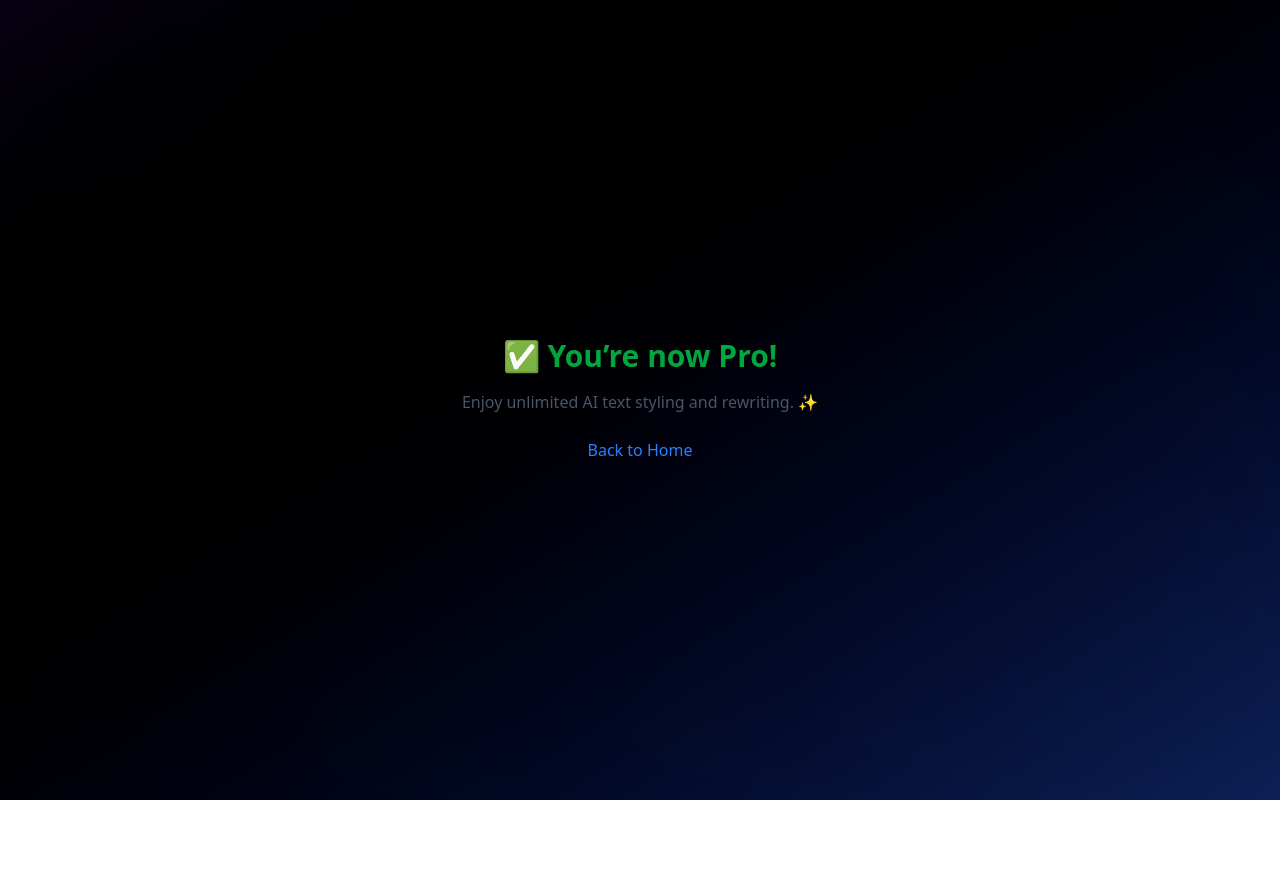
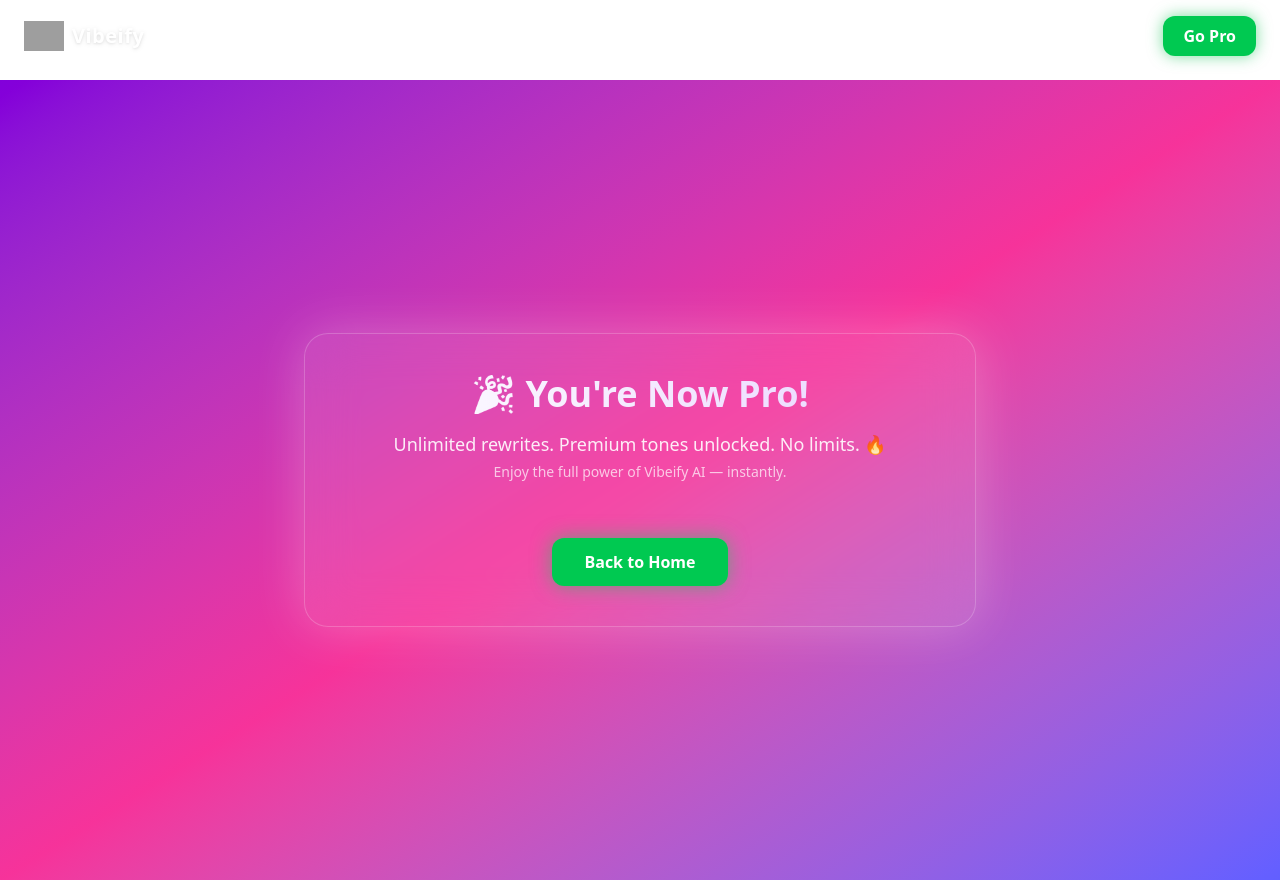
Before and after one commit to FahadRahman-AI/Vibeify-, a Next.js app: page /pro in a window 1280 px wide. Before the commit the page ends 800 px from the top, so only its background shows below. Built offline with nearby package versions, Linux system fonts and the light colour scheme; grey boxes are pictures that could not be loaded.

Commit message:
Added navbar component and updates layout with glass UI

```diff
--- a/app/api/stripe/checkout/route.ts
+++ b/app/api/stripe/checkout/route.ts
@@ -1,40 +1,41 @@
 import { NextResponse } from "next/server";
 import Stripe from "stripe";
 
-const stripeSecretKey = process.env.STRIPE_SECRET_KEY!;
-const priceId = process.env.STRIPE_PRICE_ID!;
-const siteUrl = process.env.NEXT_PUBLIC_SITE_URL!;
-
-if (!stripeSecretKey || !priceId || !siteUrl) {
-  console.error("❌ Missing Stripe environment variables.");
-}
-
-const stripe = new Stripe(stripeSecretKey, {
+const stripe = new Stripe(process.env.STRIPE_SECRET_KEY!, {
   apiVersion: "2024-06-20",
 } as any);
 
-export async function POST() {
+export async function POST(req: Request) {
   try {
-    console.log("🟢 Creating Stripe session...");
+    const body = await req.json();
+    const deviceId = body.deviceId;
+
+    if (!deviceId) {
+      return NextResponse.json(
+        { error: "No deviceId provided" },
+        { status: 400 }
+      );
+    }
 
     const session = await stripe.checkout.sessions.create({
       mode: "subscription",
       payment_method_types: ["card"],
       line_items: [
         {
-          price: priceId,
+          price: process.env.STRIPE_PRICE_ID!,
           quantity: 1,
         },
       ],
-      allow_promotion_codes: true,
-      success_url: `${siteUrl}/pro?session_id={CHECKOUT_SESSION_ID}`,
-      cancel_url: `${siteUrl}/?canceled=1`,
+      metadata: {
+        deviceId,
+      },
+      success_url: `${process.env.NEXT_PUBLIC_SITE_URL}/pro?session_id={CHECKOUT_SESSION_ID}`,
+      cancel_url: `${process.env.NEXT_PUBLIC_SITE_URL}/?canceled=1`,
     });
 
-    console.log("✅ Session created:", session.url);
-    return NextResponse.json({ url: session.url }, { status: 200 });
+    return NextResponse.json({ url: session.url });
   } catch (err: any) {
-    console.error("❌ Stripe checkout error:", err.message);
+    console.error("❌ Stripe checkout error:", err);
     return NextResponse.json({ error: err.message }, { status: 500 });
   }
 }
--- /dev/null
+++ b/app/api/stripe/webhook/route.ts
@@ -0,0 +1,94 @@
+import { NextResponse } from "next/server";
+import Stripe from "stripe";
+import { supabaseAdmin } from "@/lib/supabase";
+
+const stripe = new Stripe(process.env.STRIPE_SECRET_KEY!, {
+  apiVersion: "2024-06-20",
+} as any);
+
+export async function POST(req: Request) {
+  const signature = req.headers.get("stripe-signature");
+
+  if (!signature) {
+    return new NextResponse("Missing Stripe signature", { status: 400 });
+  }
+
+  const rawBody = await req.text();
+  let event: Stripe.Event;
+
+  try {
+    event = stripe.webhooks.constructEvent(
+      rawBody,
+      signature,
+      process.env.STRIPE_WEBHOOK_SECRET!
+    );
+  } catch (err: any) {
+    console.error("❌ Webhook signature error:", err.message);
+    return new NextResponse(`Webhook Error: ${err.message}`, { status: 400 });
+  }
+
+  try {
+    switch (event.type) {
+      /* 🔥 User successfully checked out */
+      case "checkout.session.completed": {
+        const session = event.data.object as any;
+        const deviceId = session.metadata?.deviceId;
+
+        if (deviceId) {
+          await supabaseAdmin
+            .from("users")
+            .update({ is_pro: true })
+            .eq("device_id", deviceId);
+
+          console.log("🔥 User upgraded to Pro:", deviceId);
+        }
+        break;
+      }
+
+      /* 🔃 Subscription created/updated */
+      case "customer.subscription.created":
+      case "customer.subscription.updated": {
+        const subscription = event.data.object as any;
+        const deviceId = subscription.metadata?.deviceId;
+
+        if (deviceId) {
+          const active =
+            subscription.status === "active" ||
+            subscription.status === "trialing";
+
+          await supabaseAdmin
+            .from("users")
+            .update({ is_pro: active })
+            .eq("device_id", deviceId);
+
+          console.log("✨ Subscription status updated:", deviceId, active);
+        }
+        break;
+      }
+
+      /* ❌ Subscription canceled */
+      case "customer.subscription.deleted": {
+        const subscription = event.data.object as any;
+        const deviceId = subscription.metadata?.deviceId;
+
+        if (deviceId) {
+          await supabaseAdmin
+            .from("users")
+            .update({ is_pro: false })
+            .eq("device_id", deviceId);
+
+          console.log("⚠️ Subscription canceled:", deviceId);
+        }
+        break;
+      }
+
+      default:
+        console.log(`Unhandled event type: ${event.type}`);
+    }
+  } catch (err) {
+    console.error("❌ Error handling webhook:", err);
+    return new NextResponse("Webhook handler error", { status: 400 });
+  }
+
+  return new NextResponse("Webhook received", { status: 200 });
+}
--- /dev/null
+++ b/app/api/user/init/route.ts
@@ -0,0 +1,41 @@
+import { NextResponse } from "next/server";
+import { supabaseAdmin } from "@/lib/supabase";
+import { cookies } from "next/headers";
+
+export async function GET() {
+  const cookieStore = await cookies();
+  let deviceId = cookieStore.get("vibeify_device_id")?.value;
+
+  let isNew = false;
+
+  if (!deviceId) {
+    deviceId = crypto.randomUUID();
+    isNew = true;
+  }
+
+  const { data: existingUser } = await supabaseAdmin
+    .from("users")
+    .select("*")
+    .eq("device_id", deviceId)
+    .maybeSingle();
+
+  if (!existingUser) {
+    await supabaseAdmin.from("users").insert({
+      device_id: deviceId,
+    });
+  }
+
+  const res = NextResponse.json({ ok: true, deviceId });
+
+  if (isNew && deviceId) {
+    res.cookies.set("vibeify_device_id", deviceId, {
+      httpOnly: true,
+      secure: true,
+      sameSite: "lax",
+      maxAge: 60 * 60 * 24 * 365,
+      path: "/",
+    });
+  }
+
+  return res;
+}
--- /dev/null
+++ b/app/components/Navbar.tsx
@@ -0,0 +1,53 @@
+"use client";
+
+import Link from "next/link";
+import { useProStatus } from "@/hooks/useProStatus";
+
+export default function Navbar() {
+  const isPro = useProStatus();
+
+  return (
+    <nav
+      className="
+        w-full fixed top-0 left-0 z-50
+        bg-white/10 backdrop-blur-xl
+        border-b border-white/20
+        flex items-center justify-between
+        px-6 py-4
+      "
+    >
+      {/* Logo */}
+      <Link href="/" className="flex items-center gap-2">
+        <img src="/logo.svg" className="w-10" />
+        <span className="text-white font-bold text-xl tracking-wide drop-shadow">
+          Vibeify
+        </span>
+      </Link>
+
+      {/* Button */}
+      {!isPro ? (
+        <Link
+          href="#"
+          onClick={async () => {
+            const res = await fetch("/api/stripe/checkout", {
+              method: "POST",
+            });
+            const data = await res.json();
+            if (data?.url) window.location.href = data.url;
+          }}
+          className="
+            bg-green-500 hover:bg-green-400
+            text-white font-semibold
+            px-5 py-2 rounded-xl
+            shadow-[0_0_15px_rgba(34,197,94,0.6)]
+            active:scale-95 transition-all
+          "
+        >
+          Go Pro
+        </Link>
+      ) : (
+        <span className="text-green-300 font-semibold">⭐ Pro Member</span>
+      )}
+    </nav>
+  );
+}
--- a/app/layout.tsx
+++ b/app/layout.tsx
@@ -1,7 +1,7 @@
 import type { Metadata } from "next";
 import { Geist, Geist_Mono } from "next/font/google";
 import "./globals.css";
-import { AnimatedBackground } from "./AnimatedBackground";
+import Navbar from "./components/Navbar"; // ← FIXED IMPORT
 
 const geistSans = Geist({
   variable: "--font-geist-sans",
@@ -14,8 +14,8 @@ const geistMono = Geist_Mono({
 });
 
 export const metadata: Metadata = {
-  title: "Vibeify — AI Text Styler",
-  description: "Rewrite any text instantly with an AI-powered style engine.",
+  title: "Vibeify AI",
+  description: "Rewrite your text in any tone with AI.",
 };
 
 export default function RootLayout({
@@ -26,10 +26,11 @@ export default function RootLayout({
   return (
     <html lang="en">
       <body
-        className={`${geistSans.variable} ${geistMono.variable} antialiased relative min-h-screen`}
+        className={`${geistSans.variable} ${geistMono.variable} antialiased`}
       >
-        <AnimatedBackground />
-        {children}
+        <Navbar /> {/* NAVBAR ADDED */}
+
+        <div className="pt-20">{children}</div>
       </body>
     </html>
   );
--- a/app/page.tsx
+++ b/app/page.tsx
@@ -18,19 +18,13 @@ export default function Home() {
     "Ultra Professional",
   ];
 
-  //////////////////////////////////////////
-  // 🔥 Handle Rewrite (with Pro gating)
-  //////////////////////////////////////////
-  const handleRewrite = async () => {
-    if (!text.trim()) {
-      alert("Please enter some text first.");
-      return;
-    }
+  async function handleRewrite() {
+    if (!text.trim()) return alert("Enter some text first!");
 
     if (!isPro) {
       const used = Number(localStorage.getItem("free_rewrites") || 0);
       if (used >= 5) {
-        alert("You've reached your free daily limit! Upgrade to Pro for unlimited rewrites.");
+        alert("Daily limit reached — upgrade to Pro!");
         return;
       }
       localStorage.setItem("free_rewrites", String(used + 1));
@@ -46,70 +40,82 @@ export default function Home() {
       });
 
       const data = await res.json();
-      if (data.error) {
-        alert(data.error);
-        return;
-      }
+      if (data.error) return alert(data.error);
 
       setResult(data.result);
     } catch (err) {
       console.error(err);
-      alert("An error occurred. Please try again.");
+      alert("Something went wrong.");
     }
 
     setLoading(false);
-  };
+  }
 
-  //////////////////////////////////////////
-  // ⚡ Stripe Upgrade Function
-  //////////////////////////////////////////
   async function goPro() {
     try {
       const res = await fetch("/api/stripe/checkout", { method: "POST" });
       const data = await res.json();
-      if (data?.url) {
-        window.location.href = data.url;
-        return;
-      }
+      if (data?.url) return (window.location.href = data.url);
       alert("Unable to start checkout.");
-    } catch (error) {
-      console.error(error);
+    } catch (err) {
+      console.error(err);
       alert("Something went wrong.");
     }
   }
 
   return (
-    <main className="min-h-screen flex items-center justify-center px-6 py-12">
-      <div className="max-w-3xl w-full bg-white/10 backdrop-blur-2xl border border-white/20 rounded-3xl shadow-[0_0_40px_rgba(255,255,255,0.1)] p-10">
+    <main className="min-h-screen bg-gradient-to-br from-purple-700 via-pink-500 to-indigo-500 flex items-center justify-center px-6 py-16">
+
+      {/* Glass Card */}
+      <div className="
+        max-w-3xl w-full
+        bg-white/10
+        backdrop-blur-xl
+        rounded-3xl
+        border border-white/20
+        shadow-[0_0_50px_rgba(255,255,255,0.25)]
+        p-10
+      ">
 
         {/* Logo */}
-        <div className="flex justify-center mb-4">
-          <img src="/logo.svg" className="w-14 opacity-90" />
+        <div className="flex justify-center mb-5">
+          <img src="/logo.svg" className="w-16 drop-shadow-lg opacity-95" />
         </div>
 
         {/* Title */}
-        <h1 className="text-center text-4xl font-bold mb-2 bg-gradient-to-r from-purple-300 to-blue-300 bg-clip-text text-transparent">
+        <h1 className="text-center text-5xl font-extrabold tracking-tight mb-3
+          bg-gradient-to-r from-white to-purple-200
+          bg-clip-text text-transparent drop-shadow-lg">
           Vibeify AI
         </h1>
 
-        <p className="text-center text-neutral-300 mb-6">
-          Transform your writing instantly with AI-powered tone styling.
+        <p className="text-center text-white/80 mb-8 text-lg drop-shadow">
+          Instantly transform your writing with personality, emotion, and flow ✨
         </p>
 
-        {/* PRO / FREE STATUS */}
+        {/* Status */}
         {isPro ? (
-          <p className="text-center text-green-400 font-semibold mb-6">
-            🔥 Pro Activated — Unlimited Rewrites + Premium Tones
+          <p className="text-center text-green-300 font-semibold mb-6 text-lg">
+            🔥 Pro Active — Unlimited Rewrites + Premium Tones
           </p>
         ) : (
-          <p className="text-center text-yellow-300 mb-6">
-            Free Plan — 5 rewrites per day. Unlock Pro for unlimited access.
+          <p className="text-center text-yellow-200 font-medium mb-6">
+            Free Plan — 5 rewrites/day. Unlock Pro for unlimited access.
           </p>
         )}
 
         {/* Input Box */}
         <textarea
-          className="w-full bg-white/10 border border-white/20 rounded-2xl p-4 text-white placeholder-neutral-400 focus:outline-none focus:ring-2 focus:ring-purple-400 transition"
+          className="
+            w-full bg-white/20
+            border border-white/30
+            rounded-2xl
+            p-4 text-white
+            placeholder-white/60
+            backdrop-blur-md
+            focus:ring-2 focus:ring-purple-300
+            transition shadow-inner
+          "
           rows={4}
           placeholder="Write or paste your text here..."
           value={text}
@@ -117,8 +123,8 @@ export default function Home() {
         />
 
         {/* Tone Selector */}
-        <label className="mt-5 mb-1 block text-neutral-200 font-semibold">
-          Tone:
+        <label className="mt-5 mb-1 block text-white/90 font-semibold">
+          Choose Tone:
         </label>
 
         <select
@@ -126,17 +132,22 @@ export default function Home() {
           onChange={(e) => {
             const val = e.target.value;
             if (!isPro && premiumTones.includes(val)) {
-              alert("This tone requires Pro. Upgrade to unlock!");
+              alert("This tone requires Pro.");
               return;
             }
             setTone(val);
           }}
-          className="w-full bg-white/10 border border-white/20 rounded-2xl p-3 text-white"
+          className="
+            w-full bg-white/20
+            border border-white/30
+            rounded-2xl p-3
+            text-white
+            backdrop-blur-md
+          "
         >
           <option value="Professional">Professional</option>
           <option value="Friendly">Friendly</option>
 
-          {/* Premium (locked for free users) */}
           <option disabled={!isPro} value="Savage">🔒 Savage (Pro)</option>
           <option disabled={!isPro} value="Romantic+">🔒 Romantic+ (Pro)</option>
           <option disabled={!isPro} value="Poetic+">🔒 Poetic+ (Pro)</option>
@@ -147,7 +158,14 @@ export default function Home() {
         <button
           onClick={handleRewrite}
           disabled={loading}
-          className="w-full mt-5 py-3 rounded-xl bg-purple-600 hover:bg-purple-500 active:scale-95 transition-all font-semibold shadow-lg hover:shadow-purple-500/40"
+          className="
+            w-full mt-6 py-3 rounded-xl
+            bg-purple-600 hover:bg-purple-500
+            active:scale-95
+            transition-all
+            text-white font-bold
+            shadow-[0_0_15px_rgba(168,85,247,0.6)]
+          "
         >
           {loading ? "Rewriting..." : "Rewrite Text"}
         </button>
@@ -155,21 +173,38 @@ export default function Home() {
         {!isPro && (
           <button
             onClick={goPro}
-            className="w-full mt-3 py-3 rounded-xl bg-green-600 hover:bg-green-500 active:scale-95 transition-all font-semibold shadow-lg hover:shadow-green-500/40"
+            className="
+              w-full mt-4 py-3 rounded-xl
+              bg-green-600 hover:bg-green-500
+              active:scale-95
+              transition-all
+              text-white font-bold
+              shadow-[0_0_15px_rgba(34,197,94,0.6)]
+            "
           >
             Upgrade to Pro — $5/month
           </button>
         )}
 
-        {/* Output Box */}
+        {/* Output */}
         {result && (
-          <div className="mt-8 bg-white/10 border border-white/20 rounded-2xl p-5 text-white whitespace-pre-wrap shadow-inner">
-            <h2 className="text-lg font-semibold mb-2 text-purple-300">
-              ✨ Rewritten Text:
+          <div className="
+            mt-10
+            bg-white/20
+            border border-white/30
+            backdrop-blur-lg
+            rounded-2xl
+            p-5 text-white
+            whitespace-pre-wrap
+            shadow-inner
+          ">
+            <h2 className="text-xl font-semibold mb-2 text-purple-200">
+              ✨ Rewritten Text
             </h2>
             {result}
           </div>
         )}
+
       </div>
     </main>
   );
--- a/app/pro/page.tsx
+++ b/app/pro/page.tsx
@@ -1,35 +1,45 @@
 "use client";
 
-import { Suspense } from "react";
-import { useSearchParams } from "next/navigation";
+import Link from "next/link";
 
-function ProContent() {
-  const searchParams = useSearchParams();
-  const sessionId = searchParams.get("session_id");
+export default function ProSuccess() {
+  return (
+    <main className="min-h-screen bg-gradient-to-br from-purple-700 via-pink-500 to-indigo-500 flex items-center justify-center px-6 py-20">
 
-  return (
-    <div className="flex flex-col items-center justify-center min-h-screen text-center p-8">
-      <h1 className="text-3xl font-bold text-green-600 mb-4">✅ You’re now Pro!</h1>
-      {sessionId && (
-        <p className="text-gray-700 mb-2">Session ID: {sessionId}</p>
-      )}
-      <p className="text-gray-600">
-        Enjoy unlimited AI text styling and rewriting. ✨
-      </p>
-      <a
-        href="/"
-        className="mt-6 text-blue-500 hover:underline"
-      >
-        Back to Home
-      </a>
-    </div>
+      <div className="
+        max-w-2xl w-full
+        bg-white/10 backdrop-blur-xl
+        border border-white/20
+        rounded-3xl shadow-[0_0_50px_rgba(255,255,255,0.25)]
+        p-10 text-center
+      ">
+
+        <h1 className="text-4xl font-extrabold bg-gradient-to-r from-white to-purple-200 bg-clip-text text-transparent mb-4">
+          🎉 You're Now Pro!
+        </h1>
+
+        <p className="text-white/90 text-lg mb-1">
+          Unlimited rewrites. Premium tones unlocked. No limits. 🔥
+        </p>
+
+        <p className="text-white/70 text-sm mb-10">
+          Enjoy the full power of Vibeify AI — instantly.
+        </p>
+
+        <Link
+          href="/"
+          className="
+            inline-block mt-4 px-8 py-3
+            bg-green-500 hover:bg-green-400
+            text-white font-semibold
+            rounded-xl transition-all active:scale-95
+            shadow-[0_0_20px_rgba(34,197,94,0.6)]
+          "
+        >
+          Back to Home
+        </Link>
+
+      </div>
+    </main>
   );
 }
-
-export default function ProPage() {
-  return (
-    <Suspense fallback={<div className="text-center mt-10">Loading...</div>}>
-      <ProContent />
-    </Suspense>
-  );
-}
--- /dev/null
+++ b/lib/supabase.ts
@@ -0,0 +1,19 @@
+import { createClient } from "@supabase/supabase-js";
+
+// Public client (safe for browser)
+export const supabase = createClient(
+  process.env.NEXT_PUBLIC_SUPABASE_URL!,
+  process.env.NEXT_PUBLIC_SUPABASE_ANON_KEY!
+);
+
+// Admin client (server only — dangerous!)
+export const supabaseAdmin = createClient(
+  process.env.NEXT_PUBLIC_SUPABASE_URL!,
+  process.env.SUPABASE_SERVICE_ROLE_KEY!,
+  {
+    auth: {
+      autoRefreshToken: false,
+      persistSession: false,
+    },
+  }
+);
--- a/package.json
+++ b/package.json
@@ -9,6 +9,7 @@
     "lint": "eslint"
   },
   "dependencies": {
+    "@supabase/supabase-js": "^2.81.1",
     "next": "16.0.1",
     "openai": "^6.8.1",
     "react": "19.2.0",
```
Also changed, not shown: 1 other file (tests, documents, lock files or other folders).
